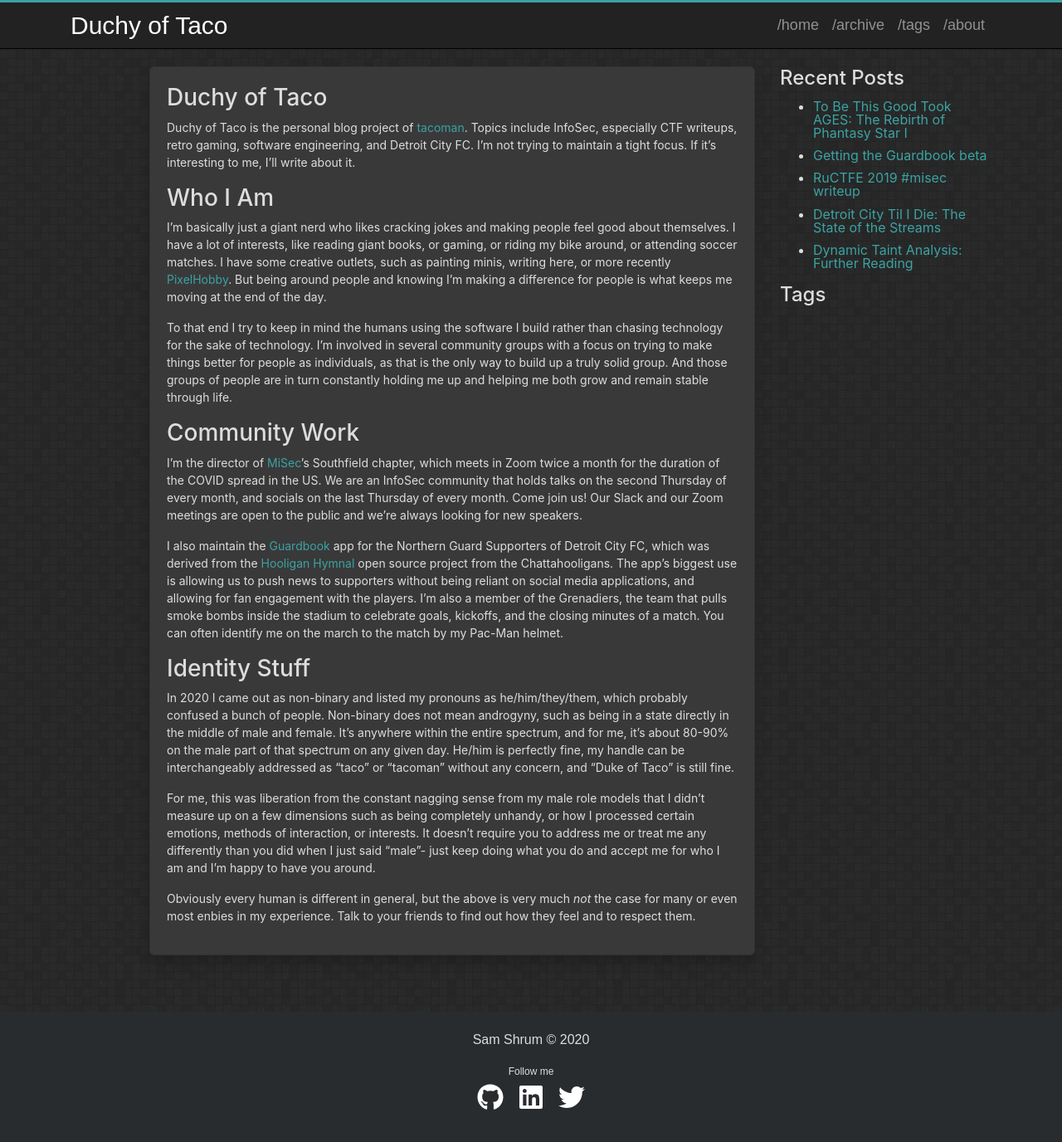
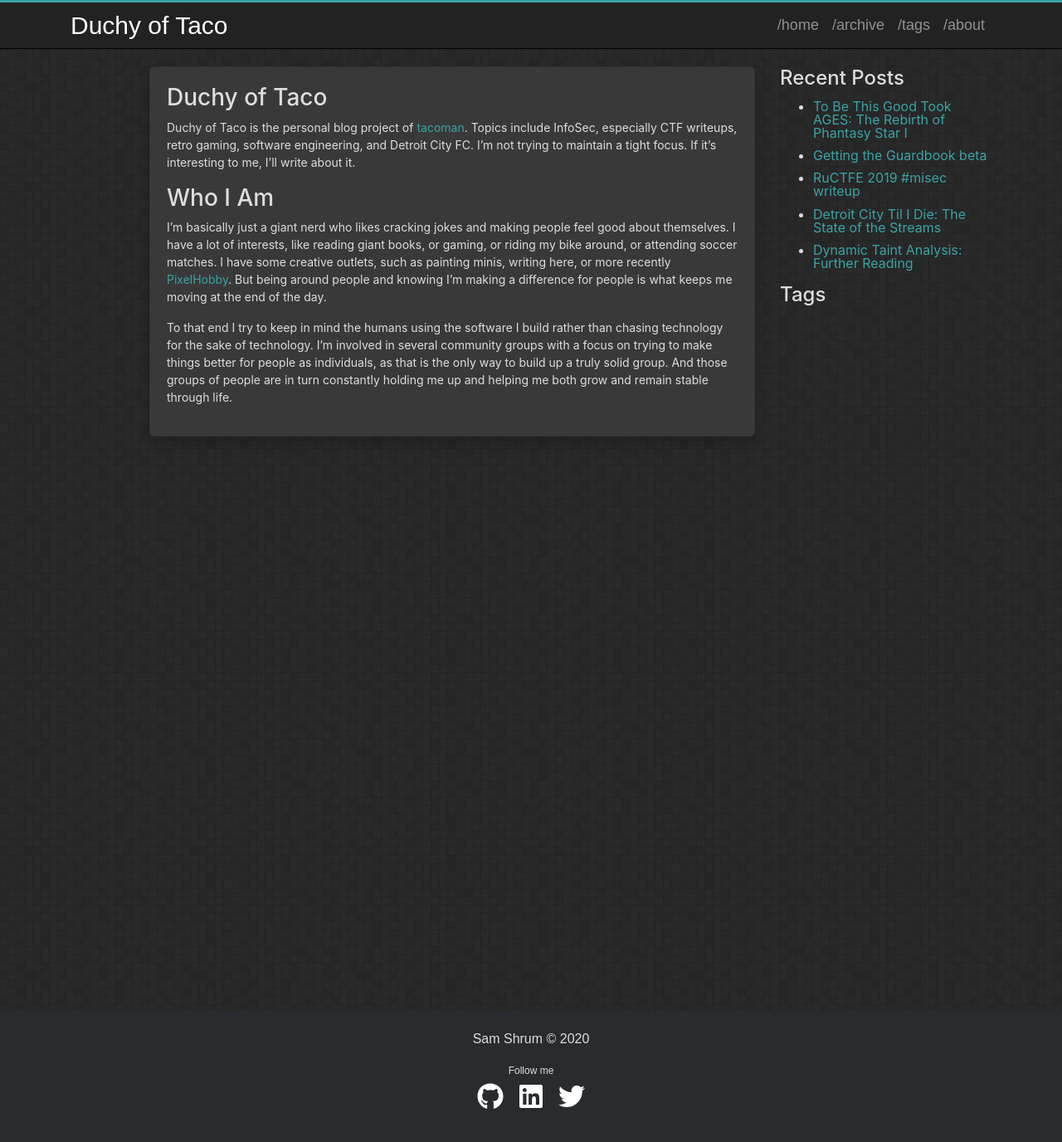
Before and after one commit to tacoman/tacoman.github.io, a Jekyll site: the page built from about.md, in a window 1280 px wide and 1400 px high. Shown: the top 1376 px of the window at 83% size. Built offline with Jekyll 4.4.1, drawn with Linux system fonts in a browser that asks for light colours.

Commit message:
Update about.md

```diff
--- a/about.md
+++ b/about.md
@@ -22,33 +22,3 @@
 I'm involved in several community groups with a focus on trying to make things better for people as individuals, as that is the
 only way to build up a truly solid group. And those groups of people are in turn constantly holding me up and helping me
 both grow and remain stable through life.
-
-# Community Work
-
-I'm the director of [MiSec](https://www.misec.us/)'s Southfield chapter, which meets in Zoom twice a month for the duration of the
-COVID spread in the US. We are an InfoSec community that holds talks on the second Thursday of every month, and socials on the
-last Thursday of every month. Come join us! Our Slack and our Zoom meetings are open to the public and we're always looking for
-new speakers.
-
-I also maintain the [Guardbook](https://noonelikes.us/guardbook/) app for the Northern Guard Supporters
-of Detroit City FC, which was derived from the [Hooligan Hymnal](https://github.com/Chattahooligans/hooligan-hymnal-app)
-open source project from the Chattahooligans. The app's biggest use is allowing us to push news to supporters without
-being reliant on social media applications, and allowing for fan engagement with the players. I'm also a member of the
-Grenadiers, the team that pulls smoke bombs inside the stadium to celebrate goals, kickoffs, and the closing minutes of a match.
-You can often identify me on the march to the match by my Pac-Man helmet.
-
-# Identity Stuff
-
-In 2020 I came out as non-binary and listed my pronouns as he/him/they/them, which probably confused a bunch of people.
-Non-binary does not mean androgyny, such as being in a state directly in the middle of male and female. It's anywhere within
-the entire spectrum, and for me, it's about 80-90% on the male part of that spectrum on any given day. He/him is perfectly
-fine, my handle can be interchangeably addressed as "taco" or "tacoman" without any concern, and "Duke of Taco" is
-still fine.
-
-For me, this was liberation from the constant nagging sense from my male role models that I didn't measure up on a few
-dimensions such as being completely unhandy, or how I processed certain emotions, methods of interaction, or interests.
-It doesn't require you to address me or treat me any differently than you did when I just said "male"- just keep doing what
-you do and accept me for who I am and I'm happy to have you around.
-
-Obviously every human is different in general, but the above is very much _not_ the case for many or even most enbies in
-my experience. Talk to your friends to find out how they feel and to respect them.
```
